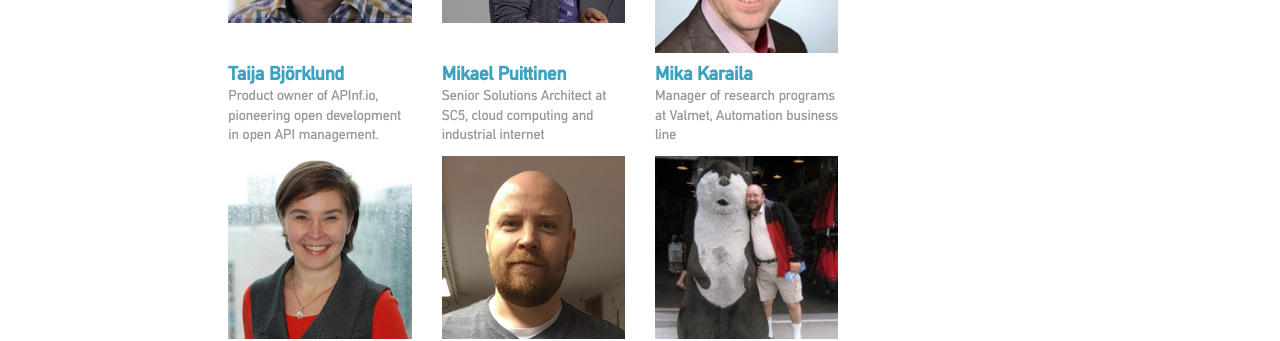
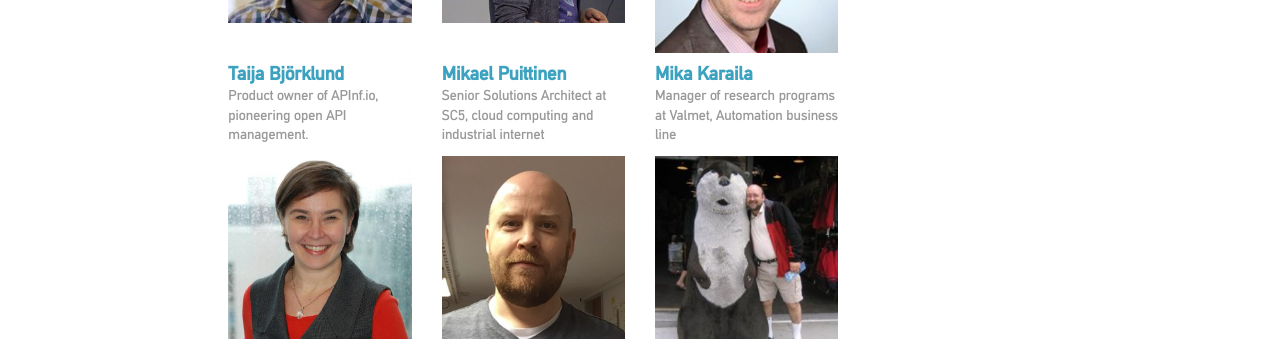
Before and after one commit to apidaysnordic/apidaysnordic.github.io, a Jekyll site: the page built from index.md, in a window 1280 px wide and 900 px high, scrolled down 4403 px. Shown: the part 172-513 px from the top of the window. Built offline with Jekyll 4.4.1, drawn with Linux system fonts in a browser that asks for light colours; some web fonts are replaced; comment, search, counter and statistics services are not loaded.

Commit message:
shortened Taijas prese

```diff
--- a/_layouts/default.html
+++ b/_layouts/default.html
@@ -293,7 +293,7 @@
 		    <div class="col-xs-12 col-sm-6 col-md-4 col-lg-3">
                         <div class="speaker">
                             <a href="/2016/03/10/taija-bjorklund.html">
-                                <h4 class="speaker-profile">Taija Björklund<br><small>Product owner of APInf.io, pioneering open development in open API management. </small></h4>
+                                <h4 class="speaker-profile">Taija Björklund<br><small>Product owner of APInf.io, pioneering open API management. </small></h4>
 
                                 <div class="speaker-image">
 
```
